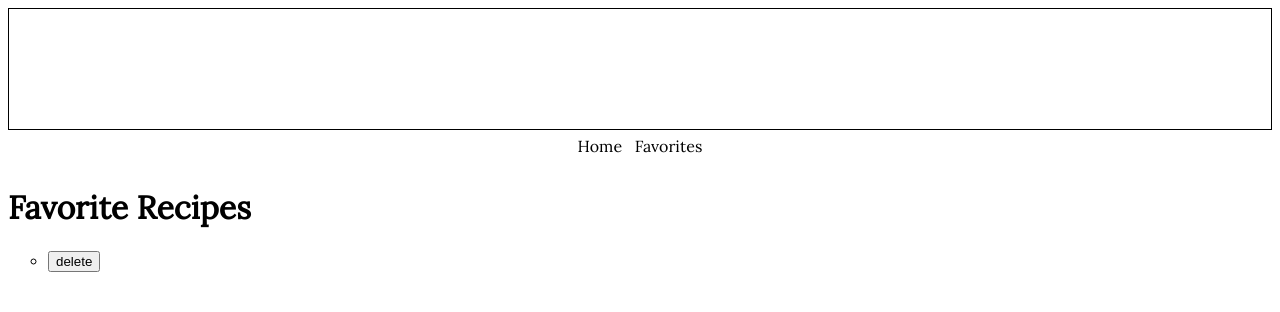
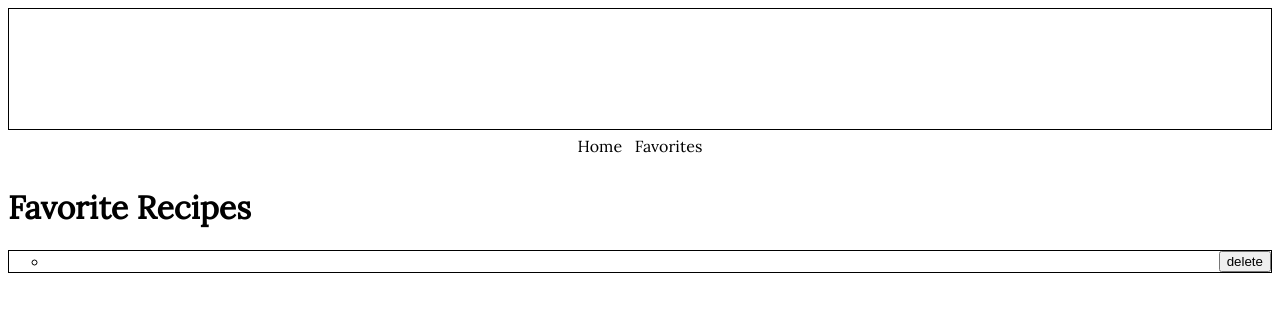
Before and after one commit to Ballhawk2525/Angular-Project, an Angular app: page /Favorites in a window 1280 px wide. Shown: the top 312 px of the page. Built offline with nearby package versions, Linux system fonts and the light colour scheme; no server answers.

Commit message:
favorites page delete button moved

```diff
--- a/src/app/favorites-page/favorites-page.component.css
+++ b/src/app/favorites-page/favorites-page.component.css
@@ -1,3 +1,10 @@
+ul {
+    display: flex;
+    flex-direction: row;
+    justify-content: space-between;
+    border: 1px solid black;
+}
+
 li {
     list-style-type: circle;
 }
--- a/src/app/favorites-page/favorites-page.component.html
+++ b/src/app/favorites-page/favorites-page.component.html
@@ -1,10 +1,12 @@
 <div class="favorites-page-container">
     <h1>Favorite Recipes</h1>
-    <ul>
-        <li>
-            <div>
+    <div class="favorite-list-container">
+        <div class="favorite-list-item">
+            <ul>
+                <li></li>
                 <button>delete</button>
-            </div>
-        </li>
-    </ul>
+            </ul>
+        </div>
+    </div>
+
 </div>
```
